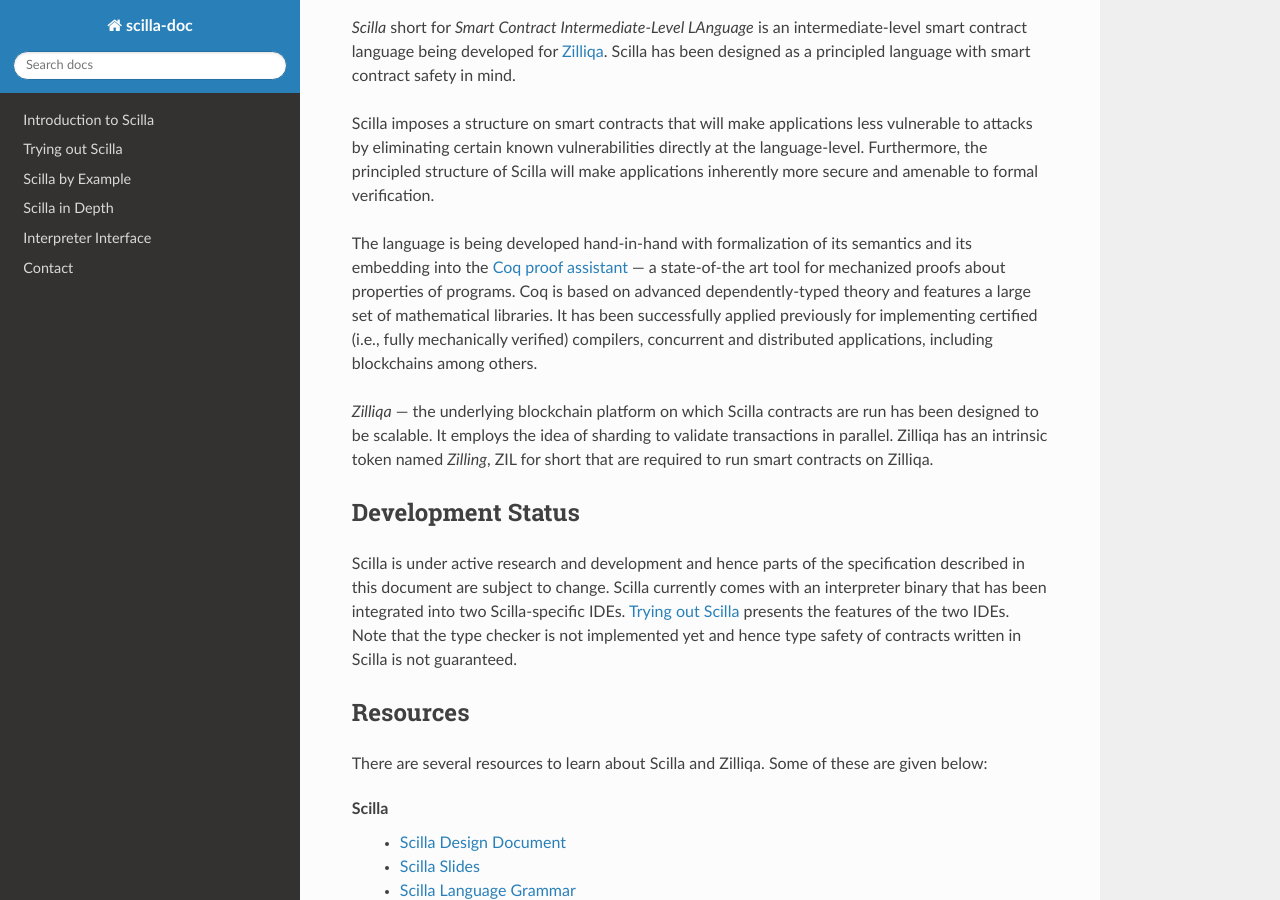
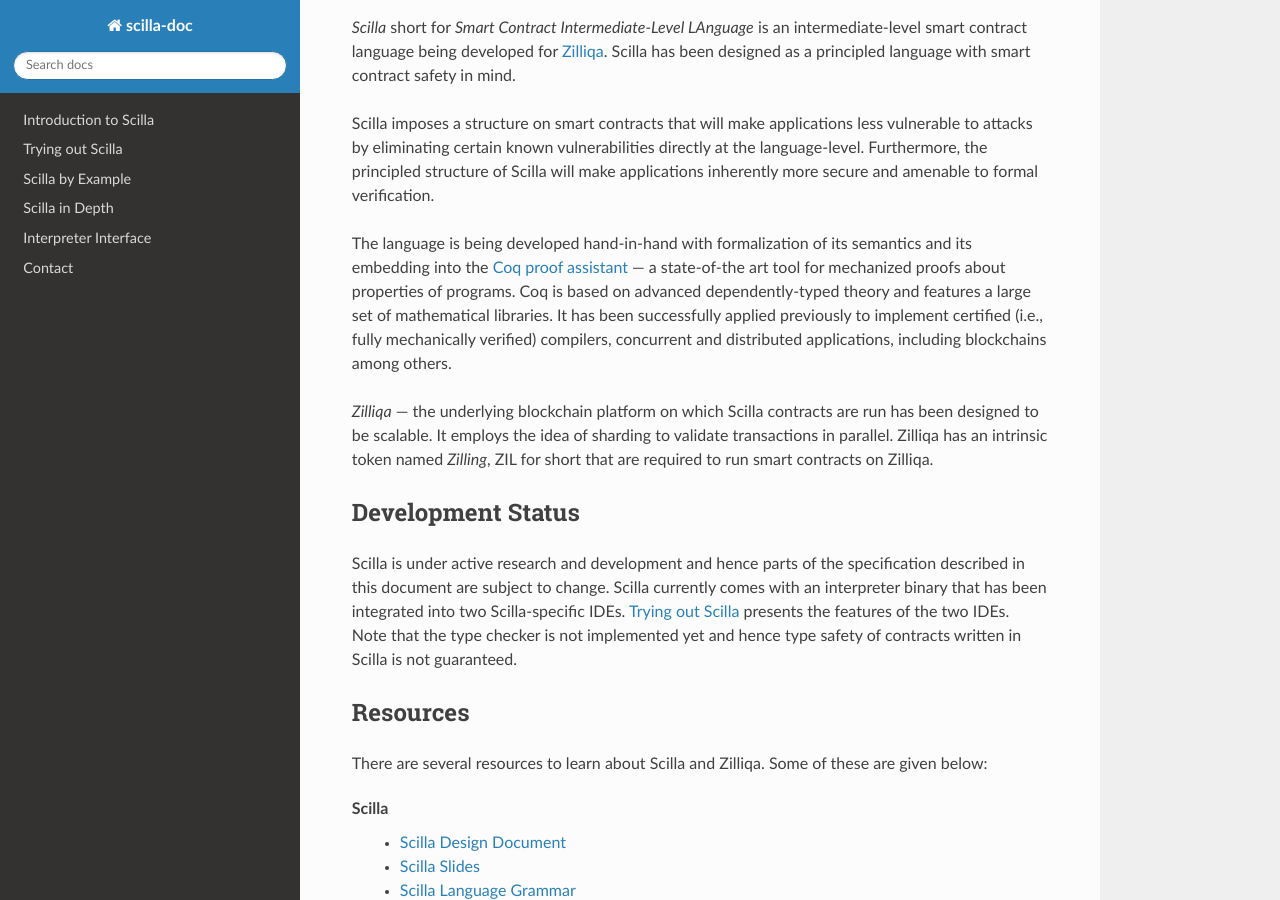
Before and after one commit to Zilliqa/scilla-docs, a Sphinx documentation site: the page built from docs/source/index.rst, in a window 1280 px wide and 900 px high, scrolled down 344 px. Built offline with Sphinx 7.4.7 and the Read the Docs theme 2.0.0, drawn with Linux system fonts in a browser that asks for light colours.

Commit message:
Minor index proofread

```diff
--- a/docs/source/index.rst
+++ b/docs/source/index.rst
@@ -28,7 +28,7 @@ semantics and its embedding into the `Coq proof assistant
 <https://coq.inria.fr/>`_ — a state-of-the art tool for mechanized proofs about
 properties of programs. Coq is  based on advanced dependently-typed theory and
 features a large set of mathematical libraries.  It has been successfully
-applied previously for implementing certified (i.e., fully mechanically
+applied previously to implement certified (i.e., fully mechanically
 verified) compilers, concurrent and distributed applications, including
 blockchains among others.
 
```
